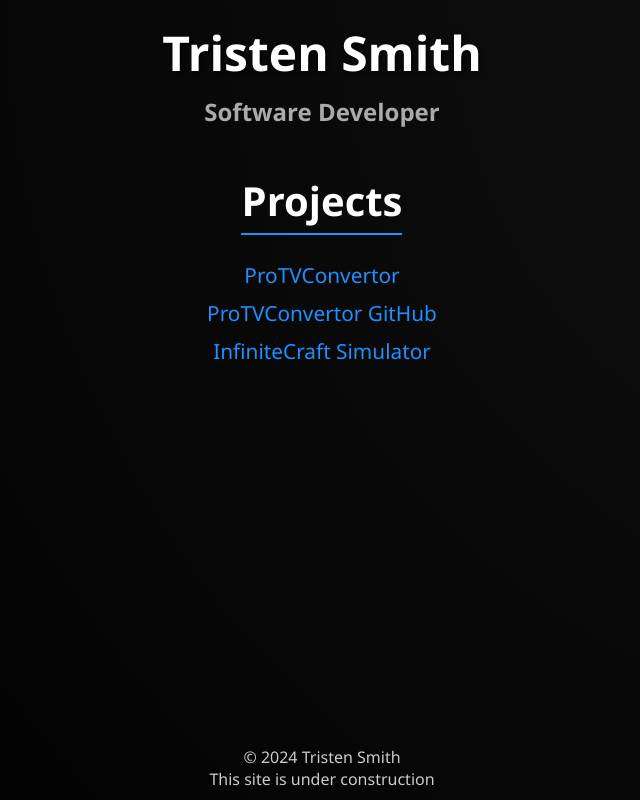
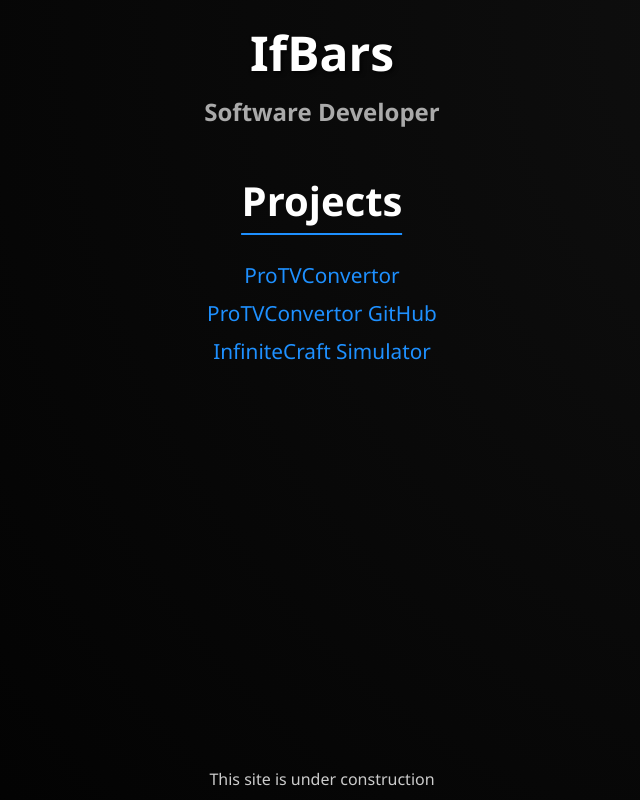
Before and after one commit to ifBars/ifbars.github.io, a Flask app: page / in a window 1280 px wide. Shown: the whole page, without its empty margins (318-958 px from the left). Run offline with Flask 3, Linux system fonts and the light colour scheme.

Commit message:
minor changes

```diff
--- a/static/js/scripts.js
+++ b/static/js/scripts.js
@@ -58,7 +58,7 @@
 const nameElement = document.getElementById('typewriter-name');
 const subtitleElement = document.getElementById('typewriter-subtitle');
 const projectsSection = document.querySelector('.projects');
-const nameText = "Tristen Smith";
+const nameText = "IfBars";
 const subtitleText = "Software Developer";
 let nameIndex = 0;
 let subtitleIndex = 0;
@@ -69,8 +69,7 @@
         nameIndex++;
         setTimeout(typeName, 100);
     } else {
-        // Start typing the subtitle after the name is done
-        setTimeout(typeSubtitle, 500);
+        setTimeout(typeSubtitle, 400);
     }
 }
 
@@ -80,7 +79,6 @@
         subtitleIndex++;
         setTimeout(typeSubtitle, 100);
     } else {
-        // Add the fade-in class after subtitle typing is done
         projectsSection.classList.add('fade-in');
     }
 }
--- a/templates/index.html
+++ b/templates/index.html
@@ -23,7 +23,6 @@
         </ul>
     </section>
     <footer>
-        <p>&copy; 2024 Tristen Smith</p>
         <p>This site is under construction</p>
     </footer>
     <script src="{{ url_for('static', filename='js/scripts.js') }}"></script>
```
